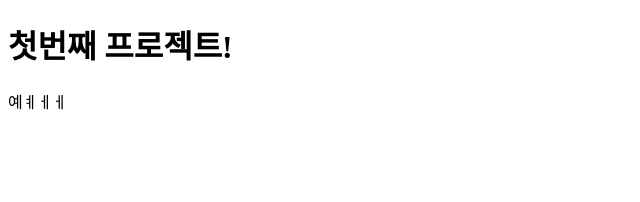
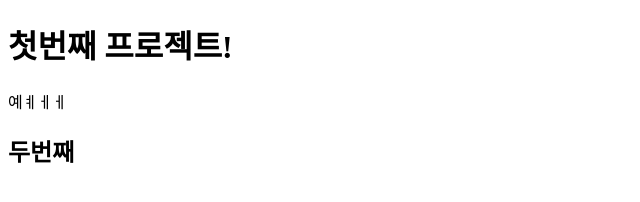
Before and after one commit to JeongChan2/coNu, a plain HTML site: page index.html in a window 1280 px wide. Shown: the whole page, without its empty margins (0-640 px from the left). Drawn offline with Linux system fonts and the light colour scheme.

Commit message:
second commit

```diff
--- a/index.html
+++ b/index.html
@@ -10,5 +10,6 @@
   <body>
     <h1>첫번째 프로젝트!</h1>
     <p>예ㅖㅔㅔ</p>
+    <h2>두번째</h2>
   </body>
 </html>
```
